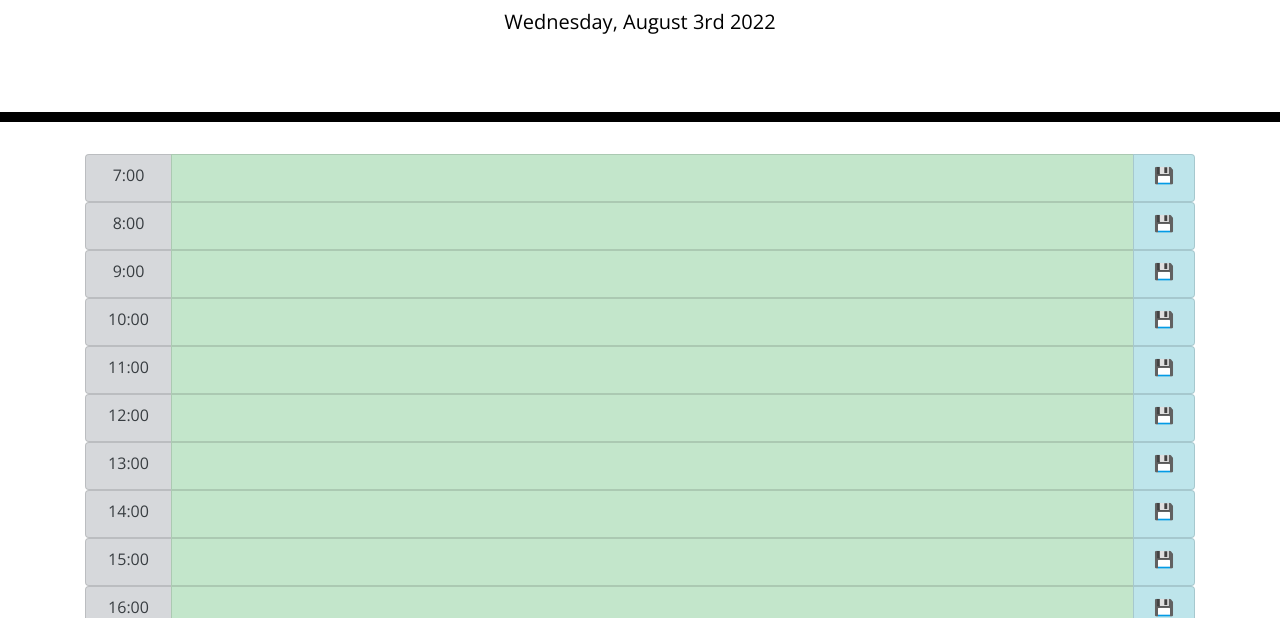
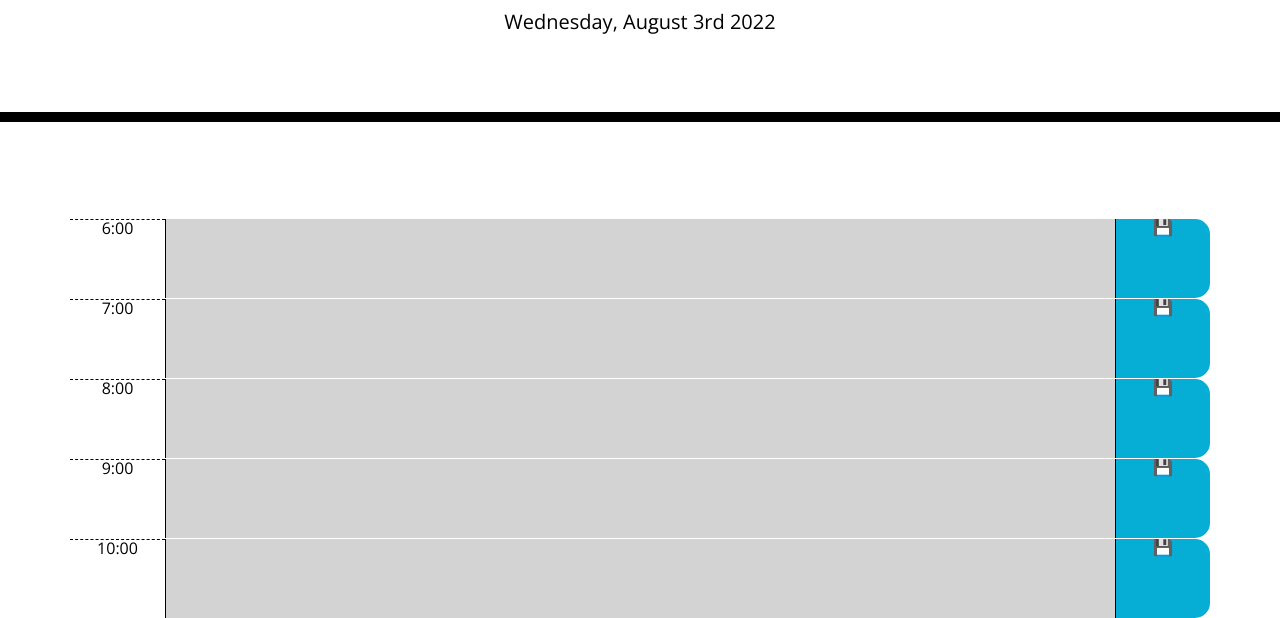
Before and after one commit to bordanattila/Work-Day-Scheduler, a plain HTML site: page index.html in a window 1280 px wide. Shown: the part 182-800 px from the top of the page. Drawn offline with nearby package versions, Linux system fonts and the light colour scheme.

Commit message:
Store new events in local storage and retrieve them after refresh

```diff
--- a/script.js
+++ b/script.js
@@ -1,29 +1,86 @@
 var date = $("p#currentDay");
 var timeBlocks = $(".container");
+var selected = "";
+var enteredTask;
+var input = $();
+var combined;
+var createPopup = $("<div>");
 
+// Create date for header
 var todayDate = moment();
-$("#1a").text(todayDate.format("MMM Do, YYYY"));
+todayDate.format("MMM Do, YYYY");
 var weekDay = todayDate.format("dddd")
-$("#2a").text(weekDay);
 var formatDate = moment(todayDate, "MMM Do, YYYY").format("dddd, MMMM do YYYY")
-var currentHour = moment().format("h");
-
+var currentHour = moment().format("HH");
 date.text(formatDate);
 
-for (var i = 7; i < 19; i++) {
-    var unorderedList = $("<ul>")
-    unorderedList.addClass("list-group list-group-horizontal")
-    timeBlocks.append(unorderedList)
-    var time = $("<li>");
-    time.addClass("list-group-item list-group-item-secondary text-center");
-    time.text(i+":00");
-    var task = $("<input>");
-    task.addClass("list-group-item list-group-item-success");
-    task.text("empty");
-    var save = $("<li>");
-    save.addClass("list-group-item list-group-item-info");
-    save.text("💾");
-    unorderedList.append(time)
-    unorderedList.append(task)
-    unorderedList.append(save)
+//Create layout
+function createGrid () {
+    timeBlocks.addClass("time-block description");
+    timeBlocks.append(createPopup)
+    createPopup.addClass("hide");
+    for (var i = 6; i < 19; i++) {
+        var createRow = $("<div>");
+        createRow.addClass("row");
+        timeBlocks.append(createRow);
+        var time = $("<span>");
+        time.addClass("col-1 hour ");
+        time.text(i+":00");
+        var task = $("<textarea>");
+        task.addClass("col ");
+        var save = $("<div>");
+        save.addClass("col-1 saveBtn");
+        save.text("💾");
+        createRow.append(time);
+        createRow.append(task);
+        createRow.append(save);
+        if (currentHour == i) {
+            task.addClass("present");
+        } else if (currentHour > i) {
+            task.addClass("past");
+        } else {
+            task.addClass("future");
+        }
+    }
+    $("textarea").attr("id", function(index) {
+        return "task-"+index;
+    })
+    logEvent();
 }
+
+createGrid();
+renderOld();
+
+//Add event listener to textarea and save button
+function logEvent () {
+    $("textarea").on("click", function () {
+        selected = $(this).attr("id")
+        combined = "#" + selected
+    })
+
+    $(".saveBtn").on("click", function() {
+        console.log(combined)
+        var toDo = document.querySelector(combined).value;
+        localStorage.setItem(selected, toDo);
+        renderNew();
+    })
+}
+
+//Dispaly existing events after refresh
+function renderOld () {
+    for (k in localStorage) {
+    var target = document.querySelector("#"+k)
+    var cell = localStorage.getItem(k);
+    target.textContent = cell
+    }
+}
+
+//Add new events to local storage
+function renderNew () {
+        console.log("render")
+    var taskCell = localStorage.getItem(selected);
+    var scheduledTask = document.querySelector(combined);
+    scheduledTask.text = taskCell;
+    console.log(taskCell);
+    $("div.hide").show(3000);
+}
--- a/style.css
+++ b/style.css
@@ -11,8 +11,9 @@ textarea{
   color: #000000;
   border-left: 1px solid black;
   padding: 10px;
+  cursor: pointer;
 }
-
+/*added*/
 .jumbotron {
   text-align: center;
   background-color: transparent;
@@ -24,66 +25,53 @@ textarea{
 .description{
   white-space: pre-wrap;
 }
-
+/*added*/
 .time-block{
   text-align: center;
   border-radius: 15px;
 }
-
+/*added*/
 .row {
   white-space: pre-wrap;
   height: 80px;
   border-top: 1px solid white;;
 }
-
+/*added*/
 .hour {
   background-color: #ffffff;
   color: #000000;
   border-top: 1px dashed #000000;
 }
-
+/*added*/
 .past {
   background-color: #d3d3d3;
   color: white;
 }
-
+/*added*/
 .present {
   background-color: #ff6961;
   color: white;
 }
-
+/*added*/
 .future {
   background-color: #77dd77;
   color: white;
 }
-
+/*added*/
 .saveBtn {
   border-left: 1px solid black;
   border-top-right-radius: 15px;
   border-bottom-right-radius: 15px;
   background-color: #06AED5;
   color: white;
+  cursor: pointer;
 }
-
+/*added*/
 .saveBtn i:hover {
   font-size: 20px;
   transition: all .3s ease-in-out;
 }
 
-.list-group-item-secondary {
-  width: 8%;
+.hide {
+  display: none;
 }
-
-.list-group-item-success {
-  width: 90%;
-}
-
-/* Selects the second li element in a list
-li:nth-child(2) {
-  background: lightgreen;
-}
-
-Selects the third li element in a list
-li:nth-child(3) {
-  background: yellow;
-} */
```
Also changed, not shown: index.html (+1 -10 lines), 1 other file.
